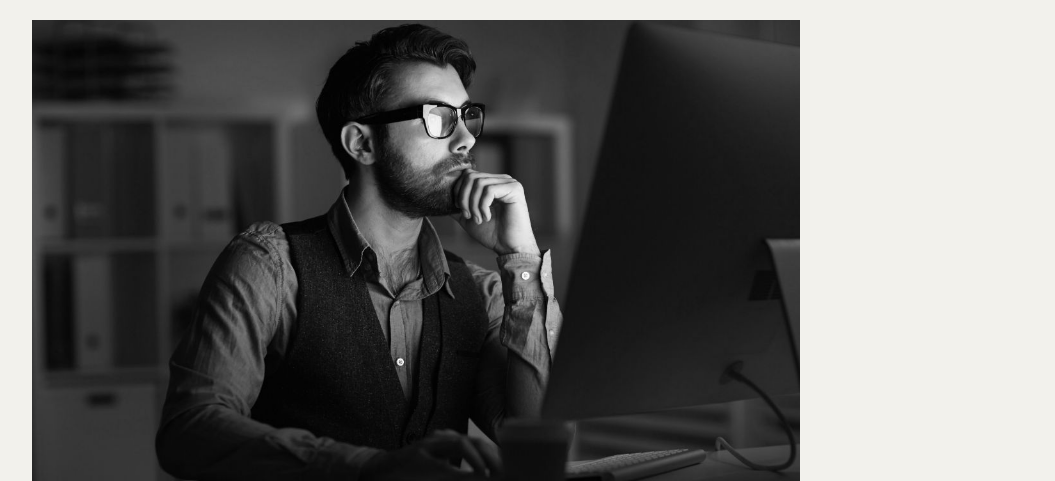
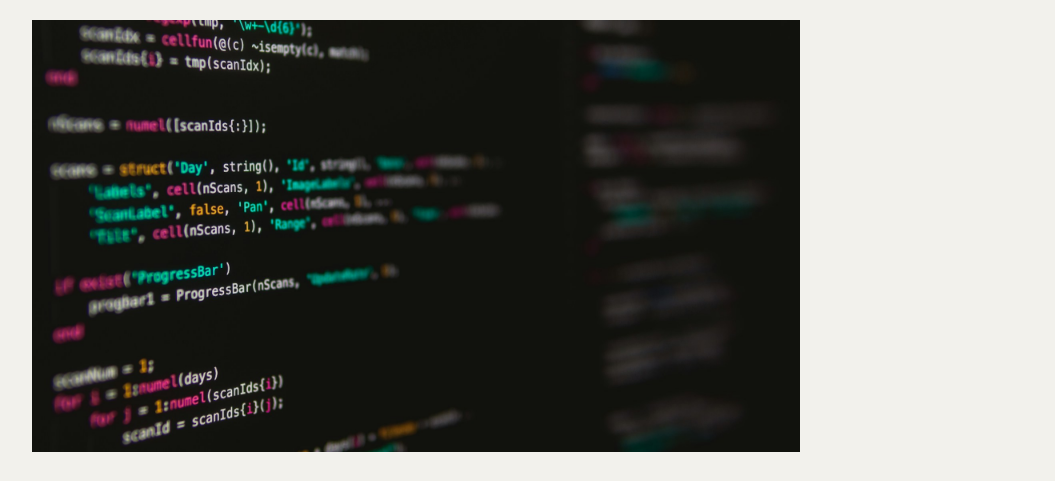
Before and after one commit to sinhaparth5/p4rth-projects, an Astro site: page / in a window 1280 px wide. Shown: the part 423-904 px from the top of the page, without its empty margins (224-1279 px from the left). Built offline with nearby package versions, Linux system fonts and the light colour scheme; Astro itself is replaced by a stand-in of ours; a web font is replaced by a local one.

Commit message:
what the fuck, I don't rememeber

```diff
--- a/astro.config.mjs
+++ b/astro.config.mjs
@@ -1,10 +1,7 @@
 // @ts-check
 import { defineConfig } from 'astro/config';
-
 import cloudflare from '@astrojs/cloudflare';
-
 import mdx from '@astrojs/mdx';
-
 import sitemap from '@astrojs/sitemap';
 import tailwindcss from '@tailwindcss/vite';
 import siteConfig from './src/data/site-config';
--- a/src/components/BaseHead.astro
+++ b/src/components/BaseHead.astro
@@ -47,7 +47,7 @@ function formatCanonicalURL(url: string | URL) {
 <link rel="preload" as="font" type="font/woff2" href={newsreaderWoff2} crossorigin="anonymous" />
 
 <!-- Low Priority Global Metadata -->
-<link rel="icon" type="image/svg+xml" href="/favicon.svg" />
+<link rel="icon" type="image/png+xml" href="/logo.png" />
 <link rel="sitemap" href="/sitemap-index.xml" />
 <link rel="alternate" type="application/rss+xml" href="/rss.xml" title="RSS" />
 
--- a/src/components/Hero.astro
+++ b/src/components/Hero.astro
@@ -2,6 +2,7 @@
 import { marked } from 'marked';
 import siteConfig from '../data/site-config';
 import Button from './Button.astro';
+import { Image } from 'astro:assets';
 
 const hero = siteConfig.hero;
 ---
@@ -12,7 +13,7 @@ const hero = siteConfig.hero;
             {hero.title && <h1 class="text-3xl leading-tight font-serif font-medium sm:text-5xl sm:leading-tight">{hero.title}</h1>}
             {hero.image?.src && (
                 <figure>
-                    <img class="w-full" src={hero.image.src} loading="lazy" decoding="async" alt={hero.image.alt || ''} />
+                    <Image height={1080} width={1980} class="w-full" src={hero.image.src} loading="lazy" decoding="async" alt={hero.image.alt || ''} />
                     {hero.image.caption && <figcaption class="mt-1.5 text-xs sm:text-sm">{hero.image.caption}</figcaption>}
                 </figure>
             )}
--- a/src/data/site-config.ts
+++ b/src/data/site-config.ts
@@ -101,8 +101,8 @@ const siteConfig: SiteConfig = {
         title: 'Hi There & Welcome to My Corner of the Web!',
         text: "I'm **Parth Sinha**, a driven student and freelance AI/ML and software developer with a passion for creating intelligent, user-focused solutions. I thrive at the intersection of code, creativity, and cutting-edge technology, blending curiosity, targeted research, and a strong sense of aesthetics to build impactful projects. My work is fueled by a love for innovative software, clean design, and the power of machine learning to solve real-world problems. Explore my coding journey and projects on <a href='https://github.com/sinhaparth5'>GitHub</a>, or connect with me on <a href='https://twitter.com/sinhaparth555'>Twitter/X</a> to share ideas and insights!",
         image: {
-            src: '/hero.jpeg',
-            alt: 'A person sitting at a desk in front of a computer'
+            src: '/hero-1.jpg',
+            alt: 'Photo by Trevor Vannoy on Unsplash'
         },
         actions: [
             {
```
Also changed, not shown: public/hero-1.jpg (renamed from public/trevor-vannoy-ufnhDMFOZ_M-unsplash.jpg).
